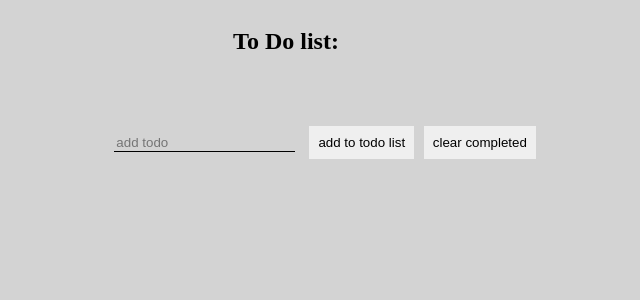
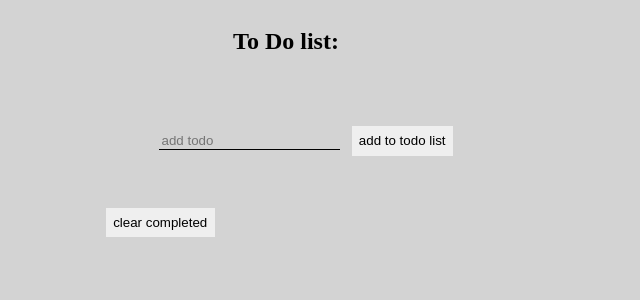
Before and after one commit to bloominstituteoftechnology/web-module-project-class-components, a React (Create React App) app: page / in a window 1280 px wide. Shown: the top 300 px of the page, without its empty margins (354-994 px from the left). Built offline with nearby package versions, Linux system fonts and the light colour scheme; the HTML template or start-up script is replaced by a standard one.

Commit message:
also fixed a bug when clear btn was adding to state

```diff
--- a/src/App.js
+++ b/src/App.js
@@ -47,7 +47,7 @@ class App extends React.Component {
     const newTodoArr = this.state.todos.filter(todo => {
       return !todo.completed
     })
-
+    console.log(newTodoArr)
     this.setState({todos: newTodoArr})
   }
   render() {
--- a/src/components/TodoForm.js
+++ b/src/components/TodoForm.js
@@ -27,8 +27,8 @@ class TodoForm extends React.Component {
             <form onSubmit={this.onSubmitHandler}>
                 <input type='text' placeholder='add todo' onChange={this.inputChangeHandler} value={this.state.inputValue}/>
                 <button>add to todo list</button>
-                <button onClick={this.handleClick}>clear completed</button>
-            </form>
+               </form>
+            <button onClick={this.handleClick}>clear completed</button>
 
         </div>
     )
```
